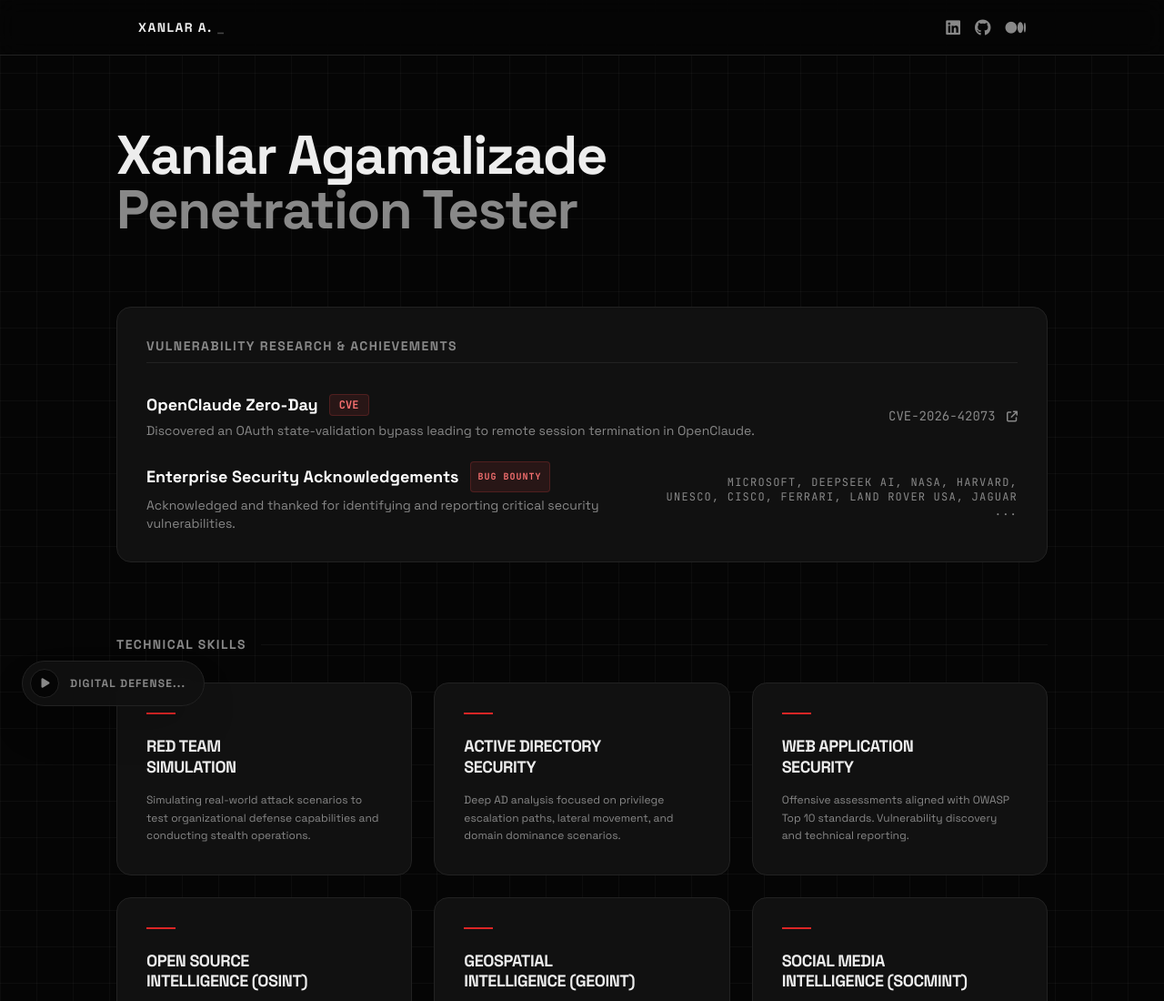
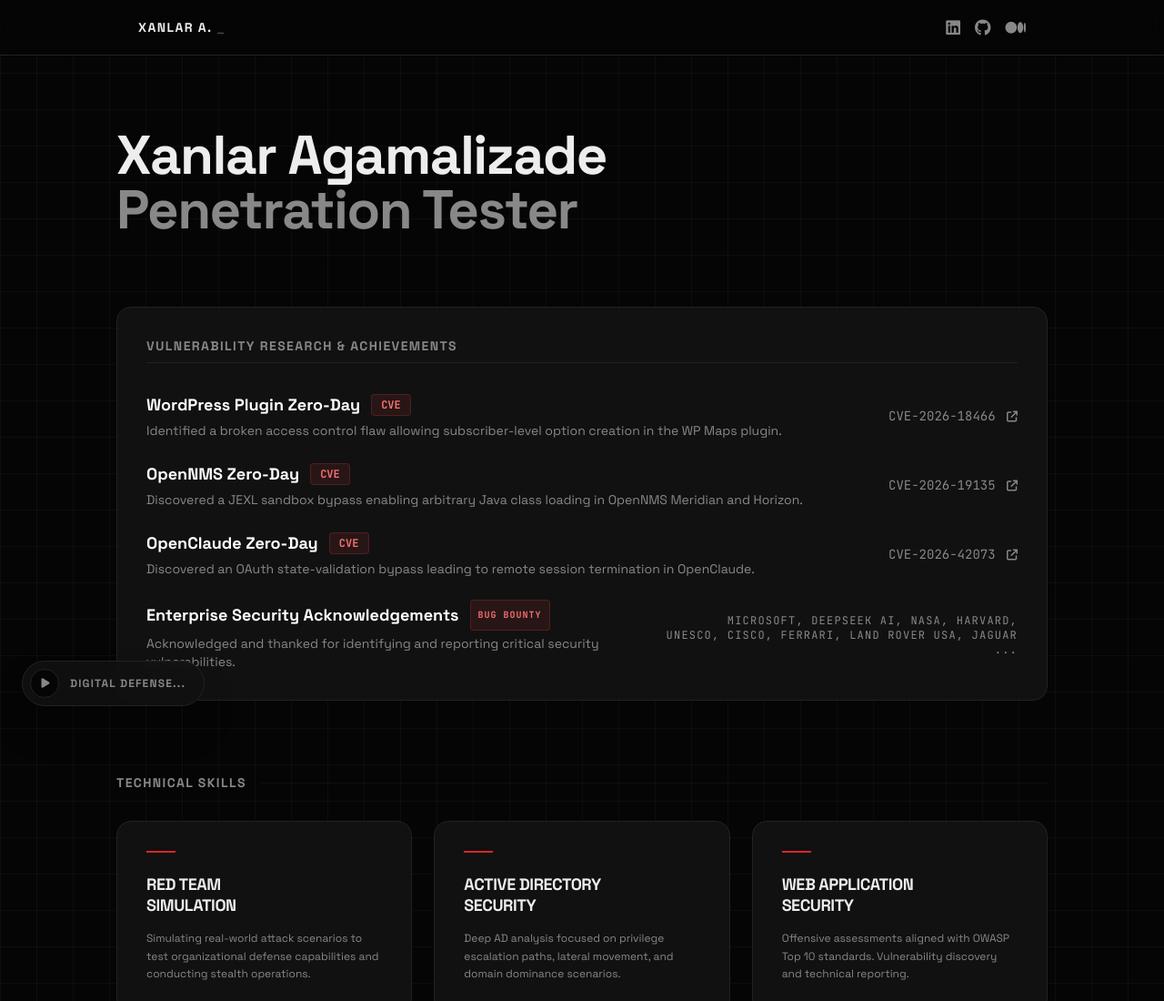
Before and after one commit to xancyber/portfolio, a plain HTML site: page index.html in a window 1280 px wide. Shown: the top 1100 px of the page at 91% size. Drawn offline with nearby package versions, Linux system fonts and the light colour scheme.

Commit message:
Enhance meta tags with new CVE references
Updated meta tags to include additional CVE references for better SEO and information accuracy.

```diff
--- a/index.html
+++ b/index.html
@@ -4,8 +4,8 @@
     <meta charset="UTF-8">
     <meta name="viewport" content="width=device-width, initial-scale=1.0, maximum-scale=1.0, user-scalable=no">
     <title>Xanlar Agamalizade | Cybersecurity Researcher</title>
-    <meta name="description" content="Cybersecurity Researcher | Penetration Tester | OSINT Analyst | CTI Analyst. CVE-2026-42073. CVE-2026-42073 Author. Focused on offensive security, red teaming, web exploitation, open source intelligence, and secure system architecture.">
-    <meta name="keywords" content="Xanlar Agamalizade, Cybersecurity Researcher, Penetration Tester, CVE-2026-42073, CVE-2026-42073 Author, CVE researcher, Bug Bounty Hunter, Web Application Pentest, Open Source Intelligence, Cyber Threat Intelligence, and Dark web monitoring.">
+    <meta name="description" content="Cybersecurity Researcher | Penetration Tester | OSINT Analyst | CTI Analyst. CVE-2026-42073. CVE-2026-42073 Author. CVE-2026-19135. CVE-2026-19135 Author. CVE-2026-18466. CVE-2026-18466 Author. Focused on offensive security, red teaming, web exploitation, open source intelligence, and secure system architecture.">
+    <meta name="keywords" content="Xanlar Agamalizade, Cybersecurity Researcher, Penetration Tester, CVE-2026-42073, CVE-2026-42073 Author, CVE-2026-19135, CVE-2026-19135 Author, CVE-2026-18466, CVE-2026-18466 Author, CVE researcher, Bug Bounty Hunter, Web Application Pentest, Open Source Intelligence, Cyber Threat Intelligence, and Dark web monitoring.">
     <link rel="icon" type="image/png" href="spider.png">
     <script src="https://cdn.tailwindcss.com"></script>
     <link href="https://fonts.googleapis.com/css2?family=JetBrains+Mono:wght@100..800&family=Space+Grotesk:wght@300..700&display=swap" rel="stylesheet">
@@ -169,6 +169,38 @@
                         </div>
                         <div class="space-y-6">
 
+                            <div class="flex flex-col sm:flex-row sm:items-center justify-between group gap-2 sm:gap-0 cursor-crosshair cve-row" data-cvss="5.4">
+    <div>
+        <h4 class="font-bold text-white text-base sm:text-lg flex items-center flex-wrap gap-2 sm:gap-3">
+            WordPress Plugin Zero-Day
+            <span class="cve-badge inline-flex items-center justify-center overflow-hidden rounded border font-mono text-xs transition-all duration-300 h-6 w-11 bg-red-500/10 text-red-400 border-red-500/20 group-hover:w-24 group-hover:bg-red-500/20 group-hover:border-red-500/50 group-hover:shadow-[0_0_12px_rgba(239,68,68,0.4)]">
+                <span class="cve-text transition-opacity duration-200 group-hover:opacity-0 group-hover:absolute">CVE</span>
+                <span class="cvss-text opacity-0 absolute transition-opacity duration-200 group-hover:opacity-100 group-hover:relative font-bold tracking-widest drop-shadow-[0_0_8px_rgba(239,68,68,0.8)]"></span>
+            </span>
+        </h4>
+        <p class="text-textMuted text-xs sm:text-sm mt-1">Identified a broken access control flaw allowing subscriber-level option creation in the WP Maps plugin.</p>
+    </div>
+    <div class="mt-1 sm:mt-0 font-mono text-xs sm:text-sm text-textMuted group-hover:text-white transition-colors whitespace-nowrap">
+        <a href="https://wpscan.com/vulnerability/2e12d9cf-520a-4602-aeee-7dbc26f79951/" target="_blank" class="hover:underline">CVE-2026-18466 <i class="fa-solid fa-arrow-up-right-from-square ml-1 text-xs"></i></a>
+    </div>
+</div>
+
+                            <div class="flex flex-col sm:flex-row sm:items-center justify-between group gap-2 sm:gap-0 cursor-crosshair cve-row" data-cvss="5.4">
+    <div>
+        <h4 class="font-bold text-white text-base sm:text-lg flex items-center flex-wrap gap-2 sm:gap-3">
+            OpenNMS Zero-Day
+            <span class="cve-badge inline-flex items-center justify-center overflow-hidden rounded border font-mono text-xs transition-all duration-300 h-6 w-11 bg-red-500/10 text-red-400 border-red-500/20 group-hover:w-24 group-hover:bg-red-500/20 group-hover:border-red-500/50 group-hover:shadow-[0_0_12px_rgba(239,68,68,0.4)]">
+                <span class="cve-text transition-opacity duration-200 group-hover:opacity-0 group-hover:absolute">CVE</span>
+                <span class="cvss-text opacity-0 absolute transition-opacity duration-200 group-hover:opacity-100 group-hover:relative font-bold tracking-widest drop-shadow-[0_0_8px_rgba(239,68,68,0.8)]"></span>
+            </span>
+        </h4>
+        <p class="text-textMuted text-xs sm:text-sm mt-1">Discovered a JEXL sandbox bypass enabling arbitrary Java class loading in OpenNMS Meridian and Horizon.</p>
+    </div>
+    <div class="mt-1 sm:mt-0 font-mono text-xs sm:text-sm text-textMuted group-hover:text-white transition-colors whitespace-nowrap">
+        <a href="https://www.cve.org/CVERecord?id=CVE-2026-19135" target="_blank" class="hover:underline">CVE-2026-19135 <i class="fa-solid fa-arrow-up-right-from-square ml-1 text-xs"></i></a>
+    </div>
+</div>
+
                             <div class="flex flex-col sm:flex-row sm:items-center justify-between group gap-2 sm:gap-0 cursor-crosshair cve-row" data-cvss="6.5">
     <div>
         <h4 class="font-bold text-white text-base sm:text-lg flex items-center flex-wrap gap-2 sm:gap-3">
@@ -180,7 +212,7 @@
         </h4>
         <p class="text-textMuted text-xs sm:text-sm mt-1">Discovered an OAuth state-validation bypass leading to remote session termination in OpenClaude.</p>
     </div>
-    <div class="mt-1 sm:mt-0 font-mono text-xs sm:text-sm text-textMuted group-hover:text-white transition-colors">
+    <div class="mt-1 sm:mt-0 font-mono text-xs sm:text-sm text-textMuted group-hover:text-white transition-colors whitespace-nowrap">
         <a href="https://github.com/Gitlawb/openclaude/security/advisories/GHSA-c73c-x77g-854r" target="_blank" class="hover:underline">CVE-2026-42073 <i class="fa-solid fa-arrow-up-right-from-square ml-1 text-xs"></i></a>
     </div>
 </div>
```
